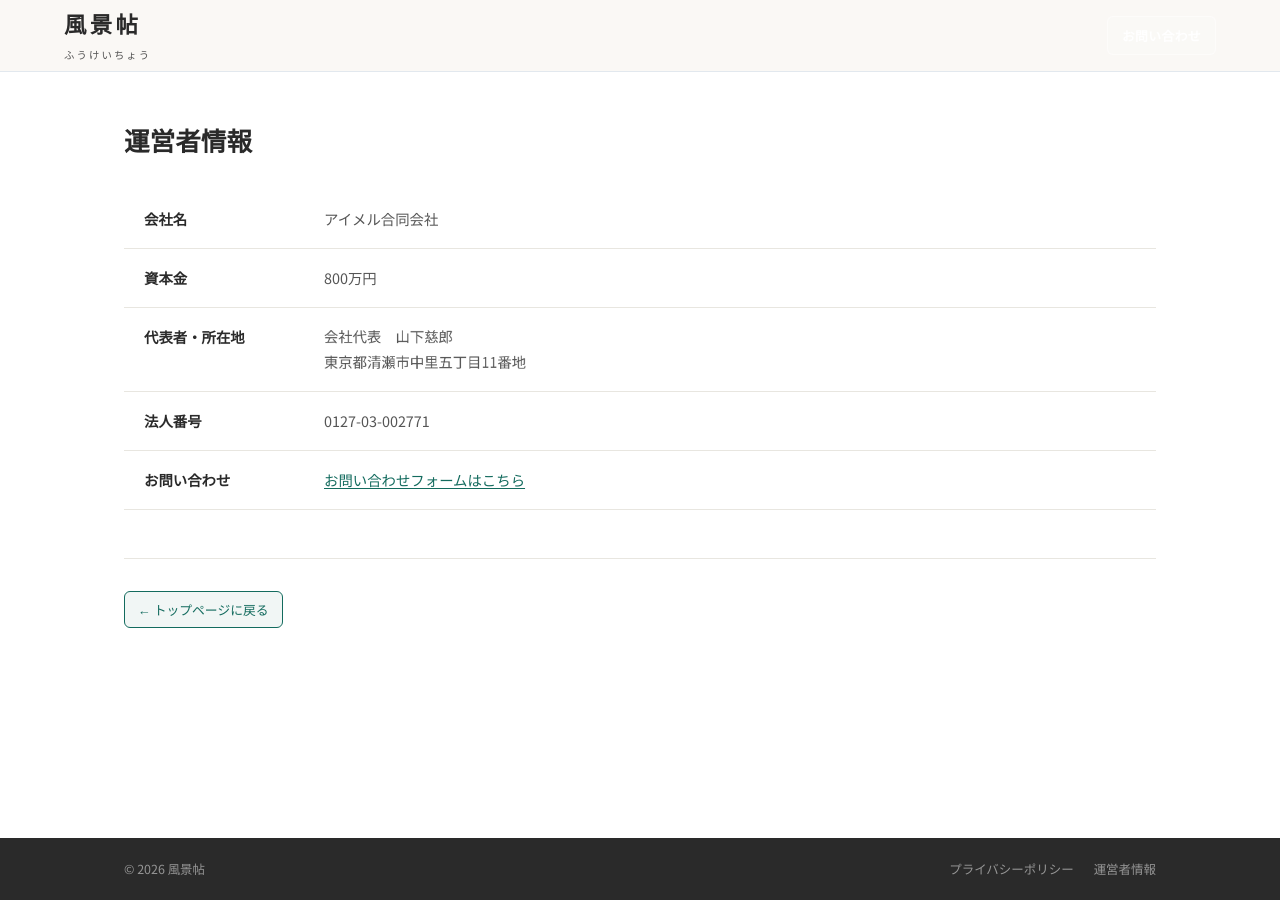
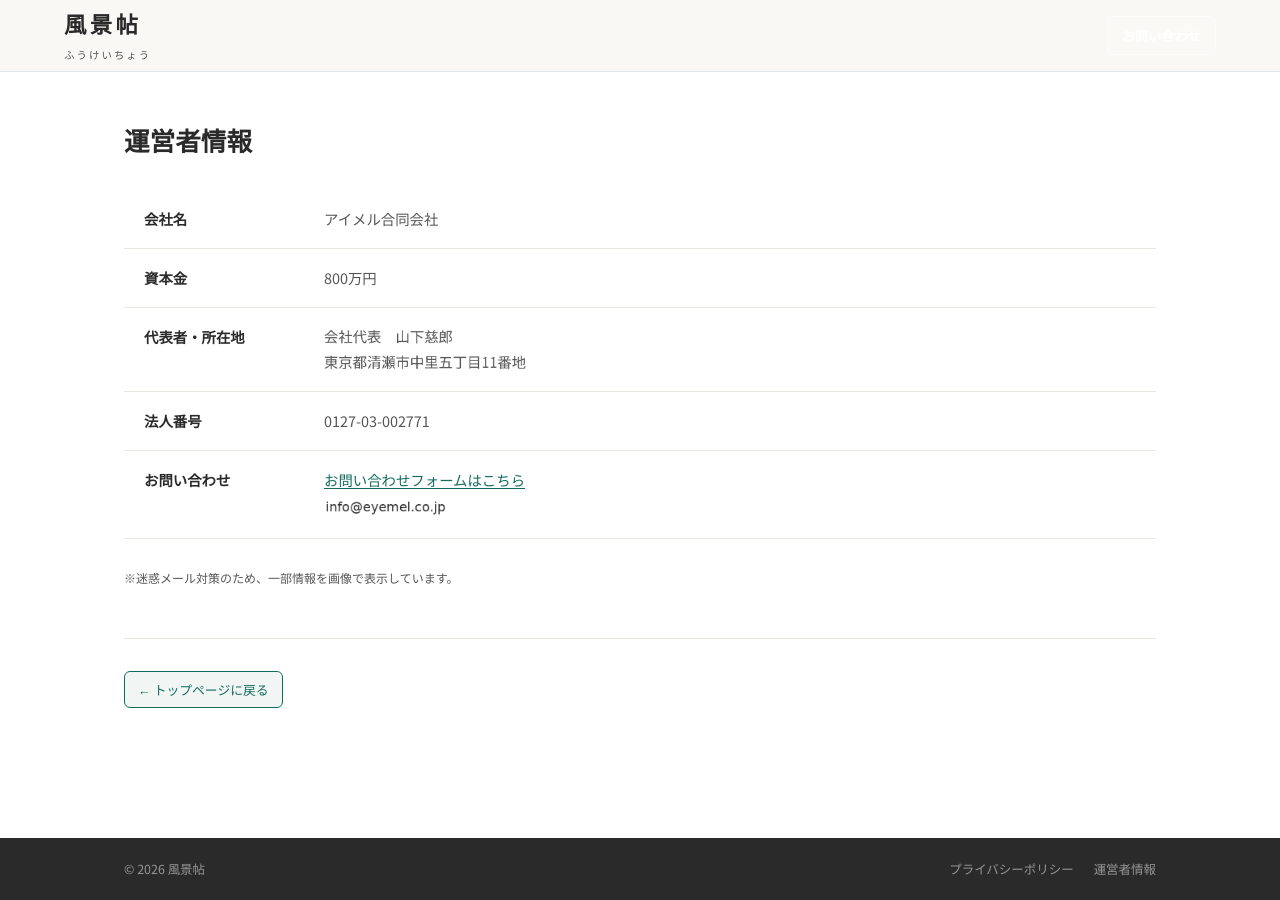
Before and after one commit to dr836gnypeq-ctrl/fukeichou-site, a Jekyll site: the page built from company.html, in a window 1280 px wide. Built offline with Jekyll 4.4.1, drawn with Linux system fonts in a browser that asks for light colours; nearby versions of some CDN libraries.

Commit message:
運営者情報: メールアドレス画像追加 + 画像表示の断り文追加

```diff
--- a/company.html
+++ b/company.html
@@ -27,9 +27,11 @@ no_contact: true
 <tr><th>資本金</th><td>800万円</td></tr>
 <tr><th>代表者・所在地</th><td><img src="{{ '/assets/images/company-info.png' | relative_url }}" alt="" class="company-info-img"></td></tr>
 <tr><th>法人番号</th><td>0127-03-002771</td></tr>
-<tr><th>お問い合わせ</th><td><a href="{{ '/' | relative_url }}#contact" class="privacy-link">お問い合わせフォームはこちら</a></td></tr>
+<tr><th>お問い合わせ</th><td><a href="{{ '/' | relative_url }}#contact" class="privacy-link">お問い合わせフォームはこちら</a><br><img src="{{ '/assets/images/privacy-email.png' | relative_url }}" alt="メールアドレス" class="privacy-email-img" style="margin-top:6px"></td></tr>
 </tbody>
 </table>
+
+<p><small>※迷惑メール対策のため、一部情報を画像で表示しています。</small></p>
 
 </div>
 
```
